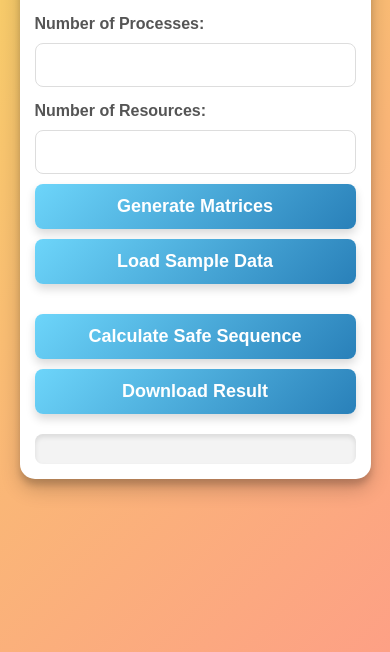
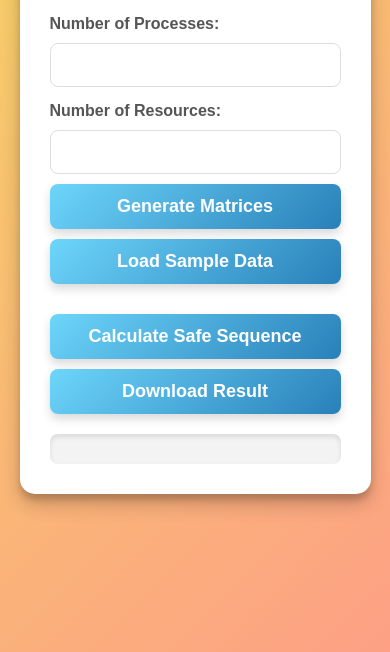
Before and after one commit to barshaann/Bankers-Algorithm, a plain HTML site: page index.html in a window 390 px wide. Shown: the part 192-844 px from the top of the page. Drawn offline with Linux system fonts and the light colour scheme.

Commit message:
Update styles.css

```diff
--- a/styles.css
+++ b/styles.css
@@ -4,7 +4,6 @@
     box-sizing: border-box;
 }
 
-/* Overall Body Style */
 body {
     font-family: Arial, sans-serif;
     display: flex;
@@ -12,9 +11,10 @@ body {
     align-items: center;
     min-height: 100vh;
     background: linear-gradient(135deg, #f6d365 0%, #fda085 100%);
+    padding: 50px 0;
+    box-sizing: border-box;
 }
 
-/* Container with 3D Effect */
 .container {
     max-width: 600px;
     padding: 40px;
@@ -23,6 +23,7 @@ body {
     box-shadow: 0px 10px 20px rgba(0, 0, 0, 0.2), 0px 6px 6px rgba(0, 0, 0, 0.15);
     transform: translateY(-20px);
     transition: transform 0.4s;
+    overflow: hidden;
 }
 
 .container:hover {
@@ -30,7 +31,6 @@ body {
     box-shadow: 0px 14px 24px rgba(0, 0, 0, 0.3), 0px 8px 8px rgba(0, 0, 0, 0.25);
 }
 
-/* Header Style */
 h1 {
     text-align: center;
     font-size: 30px;
@@ -39,7 +39,6 @@ h1 {
     font-weight: bold;
 }
 
-/* Input Section Styling */
 .input-section {
     margin-bottom: 20px;
 }
@@ -66,7 +65,6 @@ input:focus {
     box-shadow: 0px 0px 6px rgba(63, 81, 181, 0.6);
 }
 
-/* Button Styling */
 button {
     width: 100%;
     padding: 12px;
@@ -87,7 +85,6 @@ button:hover {
     transform: translateY(-3px);
 }
 
-/* Output Section Styling */
 #output {
     margin-top: 20px;
     padding: 15px;
@@ -105,7 +102,6 @@ button:hover {
     margin-top: 10px;
 }
 
-/* Safe Sequence Visualization */
 .process-step {
     padding: 10px;
     margin-top: 8px;
@@ -117,11 +113,10 @@ button:hover {
     box-shadow: 0px 2px 4px rgba(0, 0, 0, 0.15);
 }
 
-/* Responsive Design */
 @media (max-width: 600px) {
     .container {
         width: 90%;
-        padding: 15px;
+        padding: 30px;
     }
 
     h1 {
```
